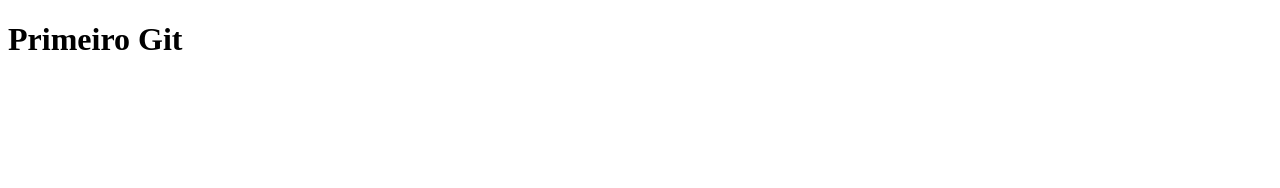
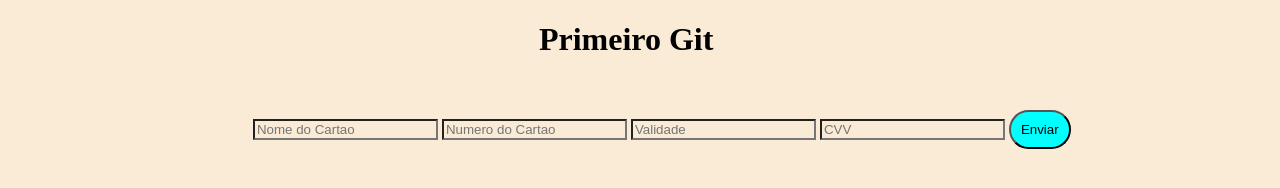
Before and after one commit to CarolSimplicio/primeiroGit, a plain HTML site: page index.html in a window 1280 px wide. Drawn offline with Linux system fonts and the light colour scheme.

Commit message:
Formulario

```diff
--- a/css/styles.css
+++ b/css/styles.css
@@ -0,0 +1,21 @@
+* {
+    background-color: antiquewhite;
+    color: black;
+}
+
+.botao {
+    background-color: aqua;
+    color: black;
+    cursor: pointer;
+    border-radius: 30px;
+    padding: 10px 10px 10px;
+}
+
+.texto-git {
+    margin-left: 42%;
+}
+
+.form {
+    padding: 30px 30px 30px;
+    margin-left: 17%;
+}
--- a/index.html
+++ b/index.html
@@ -10,6 +10,15 @@
 
 <body>
     <h1 class="texto-git">Primeiro Git</h1>
+    <div class="form">
+        <form>
+            <input type="text" placeholder="Nome do Cartao">
+            <input type="text" placeholder="Numero do Cartao">
+            <input type="text" placeholder="Validade">
+            <input type="text" placeholder="CVV">
+            <button class="botao">Enviar</button>
+        </form>
+    </div>
 </body>
 
 </html>
```
